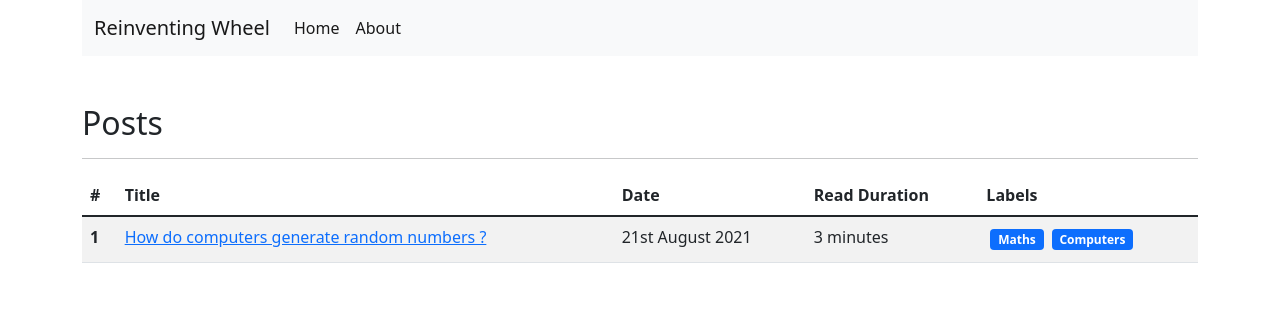
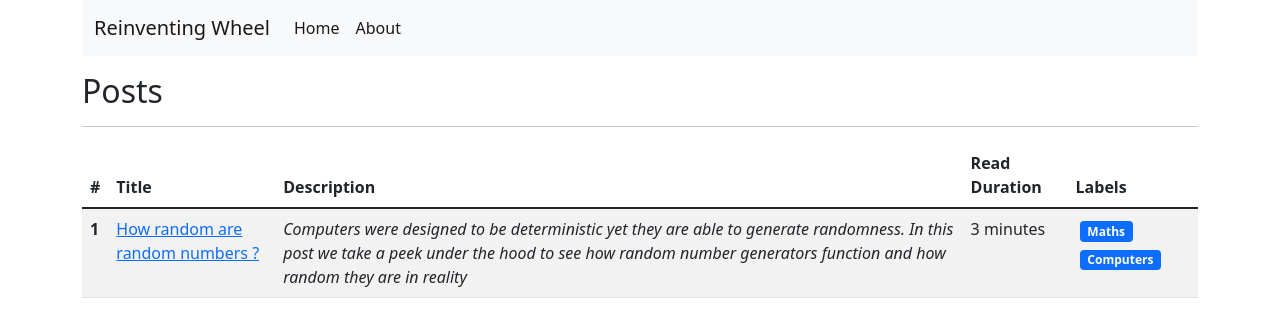
Before and after one commit to keshav-sarraf/rw-frontend, a Vue app: page / in a window 1280 px wide. Shown: the top 336 px of the page. Built offline with nearby package versions, Linux system fonts and the light colour scheme.

Commit message:
Basic Structure Ready
Ready with basic structure for the random number generator

```diff
--- a/src/assets/posts/posts.json
+++ b/src/assets/posts/posts.json
@@ -1,7 +1,8 @@
 {
     "posts" : [
         {
-            "title" : "How do computers generate random numbers ?",
+            "title" : "How random are random numbers ?",
+            "description" : "Computers were designed to be deterministic yet they are able to generate randomness. In this post we take a peek under the hood to see how random number generators function and how random they are in reality",
             "date" : "21st August 2021",
             "read_duration" : "3 minutes",
             "labels" : ["Maths", "Computers"],
--- a/src/components/Landing.vue
+++ b/src/components/Landing.vue
@@ -9,7 +9,7 @@
             <tr>
                 <th scope="col">#</th>
                 <th scope="col">Title</th>
-                <th scope="col">Date</th>
+                <th scope="col">Description</th>
                 <th scope="col">Read Duration</th>
                 <th scope="col">Labels</th>
             </tr>
@@ -22,7 +22,9 @@
                 <td>
                     <router-link v-bind:to=post.router_link>{{post.title}}</router-link>
                 </td>
-                <td>{{post.date}}</td>
+                <td class="fst-italic fw-light">
+                    {{post.description}}
+                </td>
                 <td>{{post.read_duration}}</td>
                 <td>
                     <span v-for="label in post.labels" :key="label" class="badge bg-primary m-1">
--- a/src/components/Navbar.vue
+++ b/src/components/Navbar.vue
@@ -1,5 +1,5 @@
 <template>
-<div class="container mb-5">
+<div class="container mb-3">
     <nav class="navbar navbar-expand navbar-light bg-light">
         <div class="container-fluid">
             <router-link to="/" class="navbar-brand">Reinventing Wheel</router-link>
--- a/src/components/posts/RandNumGen.vue
+++ b/src/components/posts/RandNumGen.vue
@@ -3,7 +3,14 @@
 
 <template>
 <div class="container">
-    <p>Random Number Generator</p>
+    <h2>How random are random numbers ?</h2>
+    <h7>Date</h7>
+    <h4>Intro</h4>
+    <h4>Game</h4>
+    <h4>Story about the first Random Number Generator</h4>
+    <h4>Statistics</h4>
+    <h4>Tests</h4>
+    <h4>Updates</h4>
 </div>
 </template>
 
```
